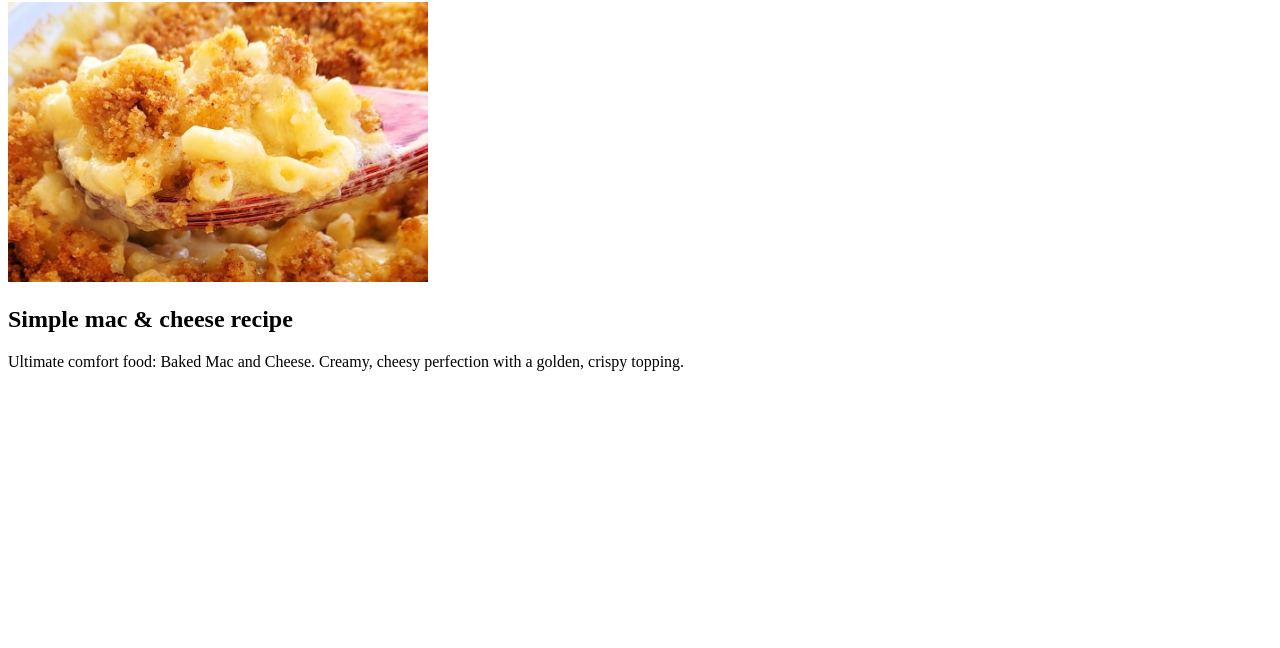
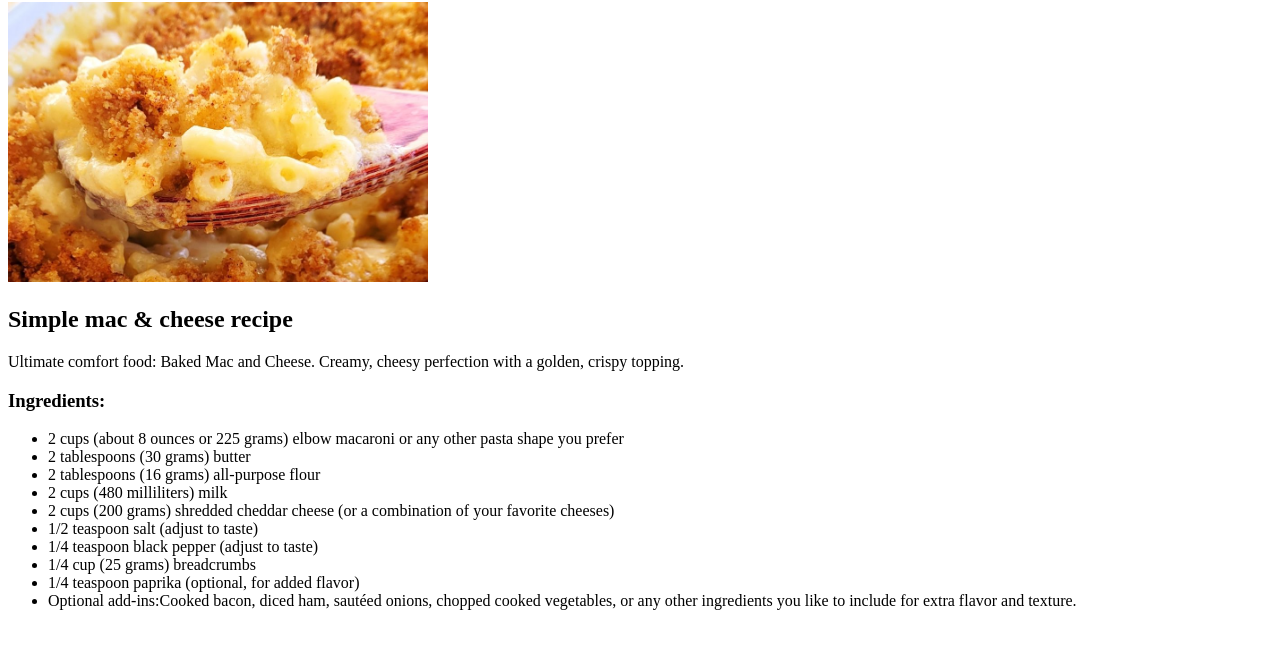
Before and after one commit to jer95/odin-recipes, a plain HTML site: page recipes/macncheese.html in a window 1280 px wide. Shown: the part 78-726 px from the top of the page. Drawn offline with Linux system fonts and the light colour scheme.

Commit message:
Add ingredients to macncheese.html

```diff
--- a/recipes/macncheese.html
+++ b/recipes/macncheese.html
@@ -10,5 +10,18 @@
     <img src="../imgs/baked mac n cheese.jpeg" width="420"/>
     <h2>Simple mac & cheese recipe</h2>
     <p>Ultimate comfort food: Baked Mac and Cheese. Creamy, cheesy perfection with a golden, crispy topping.</p>
+    <h3>Ingredients:</h3>
+    <ul>
+        <li>2 cups (about 8 ounces or 225 grams) elbow macaroni or any other pasta shape you prefer</li>
+        <li>2 tablespoons (30 grams) butter</li>
+        <li>2 tablespoons (16 grams) all-purpose flour</li>
+        <li>2 cups (480 milliliters) milk</li>
+        <li>2 cups (200 grams) shredded cheddar cheese (or a combination of your favorite cheeses)</li>
+        <li>1/2 teaspoon salt (adjust to taste)</li>
+        <li>1/4 teaspoon black pepper (adjust to taste)</li>
+        <li>1/4 cup (25 grams) breadcrumbs</li>
+        <li>1/4 teaspoon paprika (optional, for added flavor)</li>
+        <li>Optional add-ins:Cooked bacon, diced ham, sautéed onions, chopped cooked vegetables, or any other ingredients you like to include for extra flavor and texture.</li>
+    </ul>
 </body>
 </html>
```
